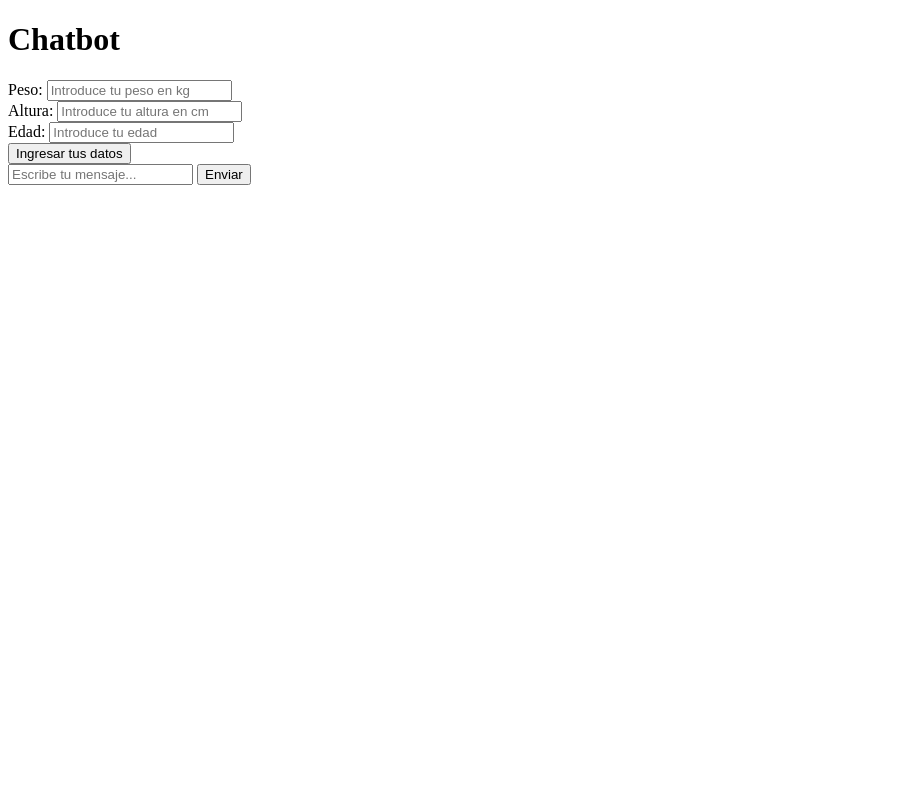
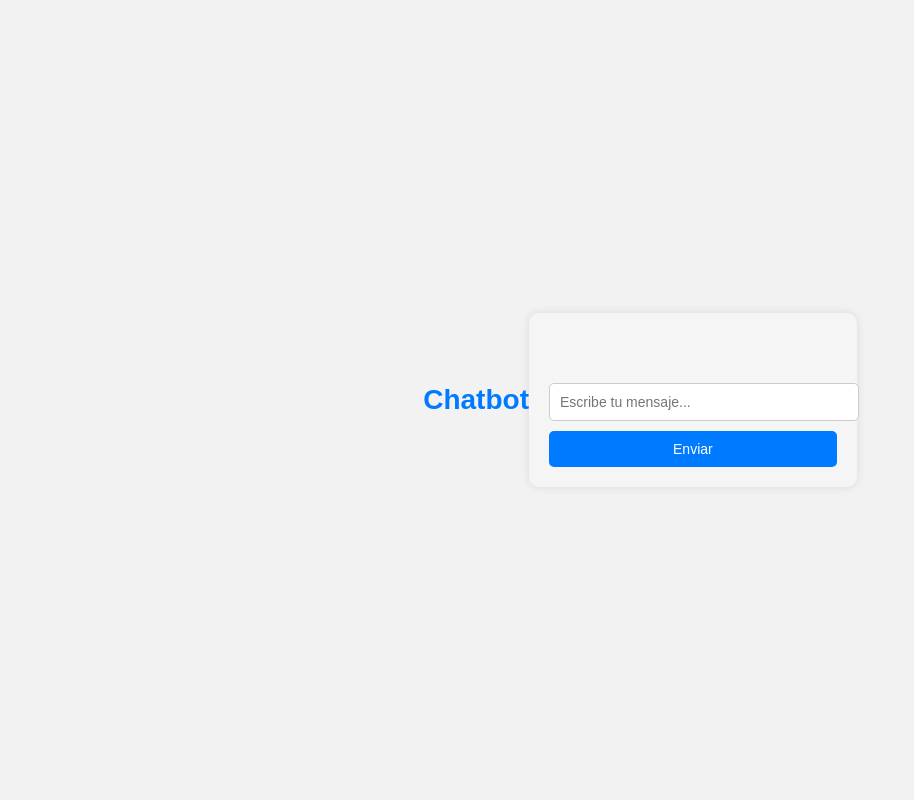
Before and after one commit to eliasera07/proyectoIA, a Flask app: template templates/index.html in a window 1280 px wide. Shown: the whole page, without its empty margins (0-914 px from the left). Run offline with Flask 3, Linux system fonts and the light colour scheme; the template is opened without the code that fills it, so the values that code supplies are empty.

Commit message:
login+chat

```diff
--- a/main.py
+++ b/main.py
@@ -1,12 +1,21 @@
 import openai
 import os
-from flask import Flask, request, jsonify, render_template
+from flask import Flask, request, jsonify, render_template, redirect, url_for
+
 
 app = Flask(__name__)
 
 openai.api_key = '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'
 
+pesoT= 0
+alturaT = 0
+edadT = 0
+
 @app.route('/')
+def inicio():
+    return render_template('inicio.html')
+
+@app.route('/chat')
 def index():
     return render_template('index.html')
 
@@ -18,18 +27,16 @@ def chat():
     return jsonify({'response': response})
 
 @app.route('/datos', methods=['POST'])
-def procesar_datos():
-    peso = float(request.form['peso'])
-    altura = float(request.form['altura'])
-    edad = int(request.form['edad'])
 
-    # Realizar cálculos o acciones con los datos recibidos del formulario
-    # Por ejemplo, puedes calcular el índice de masa corporal (IMC):
-    imc = peso / ((altura / 100) ** 2)
+def datos():
+    global pesoT, alturaT, edadT
+    pesoT = float(request.form['peso'])
+    alturaT = float(request.form['altura'])
+    edadT = int(request.form['edad'])
 
-    # Puedes realizar cualquier otra operación o acción con los datos recibidos
+    imc = pesoT / ((alturaT / 100) ** 2)
 
-    return f'Tus datos: Peso: {peso} kg, Altura: {altura} cm, Edad: {edad} años. Tu IMC es: {imc:.2f}'
+    return redirect(url_for('chat'))
 
 def get_api_response(prompt: str) -> str | None:
     text: str | None = None
@@ -54,18 +61,14 @@ def get_api_response(prompt: str) -> str | None:
 
     return text
 
-
 def update_list(message: str, pl: list[str]):
     pl.append(message)
-
 
 def create_prompt(message: str, pl: list[str]) -> str:
     p_message: str = f'\nHuman: {message}'
     update_list(p_message, pl)
     prompt: str = ''.join(pl)
     return prompt
-
-
 def get_bot_response(message: str, pl: list[str]) -> str:
     prompt: str = create_prompt(message, pl)
     bot_response: str = get_api_response(prompt)
@@ -80,11 +83,13 @@ def get_bot_response(message: str, pl: list[str]) -> str:
     return bot_response
 
 def get_chat_response(user_input):
-    prompt_list: list[str] = ['Tu eres un experto nutricionista',
-                              '\nHuman: te centraras en la alimentación',
-                              '\nAI: Yo soy un nutricionista experto que te ayudare con tus preguntas']
+    global pesoT, alturaT, edadT
+    print(pesoT, alturaT, edadT)
+    prompt_list: list[str] = [f'Tu eres un experto nutricionista, que guardaras estos datos para dar respuestas precisas a las preguntas, estos datos son: mi peso : {pesoT}, mi altura: {alturaT}  , mi edad: {edadT} ',
+                              '\nHuman: calcula mi IMC',]
+                              #'\nAI: Yo soy un nutricionista experto que te ayudare con tus preguntas']
     response: str = get_bot_response(user_input, prompt_list)
-    return f"Respuesta a: {response}"
+    return f"{response}"
 
 if __name__ == '__main__':
     app.run(debug=True)
--- /dev/null
+++ b/static/index.css
@@ -0,0 +1,103 @@
+:root {
+    --color-primario: #007BFF;
+    --color-fondo: #F5F5F5;
+    --color-caja: #FFFFFF;
+    --color-borde: #CCCCCC;
+    --tamano-fuente: 24px; /* Aumentar el tamaño de fuente general */
+    --fondo-verde-claro: #D3EFD2;
+    --fuente-titulo: 'Arial', sans-serif;
+    --fuente-texto: 'Verdana', sans-serif;
+}
+
+body {
+    font-family: Arial, sans-serif; /* Adaptado del segundo código */
+    background-color: #f2f2f2; /* Adaptado del segundo código */
+    display: flex;
+    justify-content: center;
+    align-items: center;
+    height: 100vh;
+    margin: 0;
+}
+
+#chat-container { /* Conserva el estilo del primer código */
+    background-color: var(--color-fondo);
+    padding: 20px;
+    max-width: 400px;
+    border-radius: 10px;
+    box-shadow: 0 0 10px rgba(0, 0, 0, 0.1);
+    font-family: var(--fuente-texto);
+}
+
+h1 {
+    font-size: 28px; /* Aumentar el tamaño de fuente para el título */
+    color: var(--color-primario);
+    text-align: center;
+    font-family: var(--fuente-titulo);
+}
+
+p {
+    font-size: var(--tamano-fuente);
+    color: #333333;
+}
+
+#chat-output {
+    padding: 15px; /* Ajustar el padding para los mensajes */
+    font-size: 16px; /* Aumentar el tamaño de fuente para los mensajes */
+    color: #555555;
+    margin-bottom: 10px;
+}
+
+input[type="text"] {
+    width: 100%;
+    padding: 10px;
+    margin-top: 10px;
+    border: 1px solid var(--color-borde);
+    border-radius: 5px;
+    font-size: 14px;
+    color: #333333;
+}
+
+button {
+    background-color: var(--color-primario);
+    color: #FFFFFF;
+    padding: 10px 20px;
+    border: none;
+    margin-top: 10px;
+    border-radius: 5px;
+    cursor: pointer;
+    font-size: 14px;
+    width: 100%; /* Adaptado del segundo código */
+    transition: background-color 0.3s; /* Adaptado del segundo código */
+}
+
+button:hover {
+    background-color: #0056b3; /* Adaptado del segundo código */
+}
+
+.container {
+    display: flex;
+    justify-content: center;
+    align-items: center;
+    height: 600px; /* Aumentar el tamaño del contenedor principal */
+}
+
+
+.message {
+    padding: 15px; /* Ajustar el padding para los mensajes */
+    margin-bottom: 10px;
+    border-radius: 5px;
+    font-size: 16px; /* Aumentar el tamaño de fuente para los mensajes */
+    width: fit-content;
+}
+
+.Usuario {
+    background-color: var(--color-primario); /* Cambiar por el color deseado para el usuario */
+    color: #FFFFFF; /* Color del texto para el usuario */
+    align-self: flex-end; /* Posición a la derecha */
+}
+
+.Chatbot {
+    background-color: var(--color-caja); /* Cambiar por el color deseado para el chatbot */
+    color: #555555; /* Color del texto para el chatbot */
+    align-self: flex-start; /* Posición a la izquierda */
+}
--- a/styles.css
+++ b/static/styles.css
@@ -30,8 +30,7 @@ label {
     margin-bottom: 10px;
 }
 
-input[type="text"],
-input[type="password"] {
+input[type="number"]{
     width: 100%;
     padding: 10px;
     margin-bottom: 20px;
--- a/templates/index.html
+++ b/templates/index.html
@@ -1,34 +1,23 @@
 <!DOCTYPE html>
 <html>
-<head>
-    <title>Chatbot</title>
-</head>
+    <head>
+        <title>Inicio</title>
+        <link rel="stylesheet" href="{{ url_for('static', filename='index.css') }}">
+    </head>
 <body>
-    <h1>Chatbot</h1>
-    <div>
-        <form action="/datos" method="post">
-            <div>
-                Peso: <input type="number" step="0.01" name="peso" placeholder="Introduce tu peso en kg" required>
-            </div>
-            <div>
-                Altura: <input type="number" step="0.01" name="altura" placeholder="Introduce tu altura en cm" required>
-            </div>
-            <div>
-                Edad: <input type="number" name="edad" placeholder="Introduce tu edad" required>
-            </div>
-            <div>
-                <button type="submit">Ingresar tus datos</button>
-            </div>
-        </form>
-    </div>
-
-    <div id="chat-container">
+    <h1 >Chatbot </h1>
+    <div id="chat-container" >
         <div id="chat-output"></div>
-        <input type="text" id="user-input" placeholder="Escribe tu mensaje..." />
+        <input type="text" id="user-input" placeholder="Escribe tu mensaje..." onkeypress="handleKeyPress(event)"/>
         <button onclick="sendMessage()">Enviar</button>
     </div>
 
     <script>
+        function handleKeyPress(event){
+            if (event.keyCode === 13) { // 13 es el código de tecla "Enter"
+                sendMessage();
+            }
+            }
         const chatOutput = document.getElementById('chat-output');
         const userInput = document.getElementById('user-input');
 
```
Also changed, not shown: templates/inicio.html (added, +26 -0 lines).
